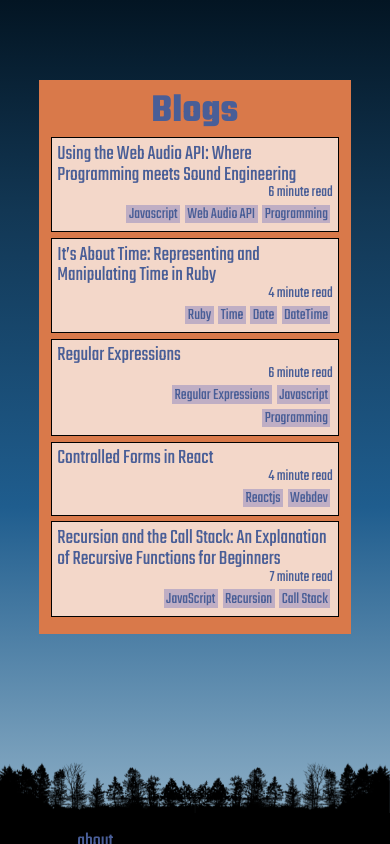
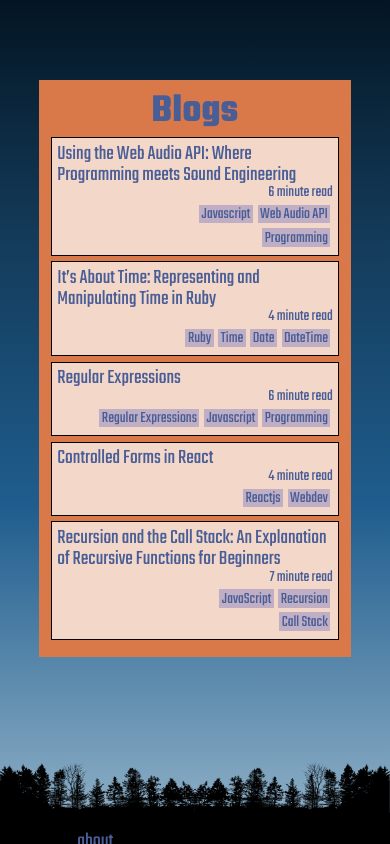
Before and after one commit to moshriguez/personal-portfolio, a React (Create React App) app in the folder personal-portfolio/: page /blogs in a window 390 px wide. Built offline with nearby package versions, Linux system fonts and the light colour scheme.

Commit message:
blogs are responsive; cropped tree photo

```diff
--- a/personal-portfolio/src/App.css
+++ b/personal-portfolio/src/App.css
@@ -213,7 +213,7 @@ a {
 
 .blog-card {
     display: grid;
-    grid-template-columns: auto;
+    grid-template-columns: auto 85%;
     grid-template-rows: auto;
     background: rgb(255 255 255 / 70%);
     border: 1px solid black;
@@ -330,7 +330,7 @@ a {
         grid-column: 1 / 3;
     }
     .blog-card {
-        grid-template-columns: 15% 85%;
+        grid-template-columns: auto;
     }
 }
 
--- a/personal-portfolio/src/App.js
+++ b/personal-portfolio/src/App.js
@@ -52,7 +52,7 @@ function App() {
         <Route exact path='/blogs' render={() => <Blogs />} />
         <Route exact path='/contact' render={() => <Contact />} />
       </Switch>
-      <img className="trees" src="trans-tree-sil-mirror-crop.png" alt="tree silouette bottom border"/>
+      <img className="trees" src="trans-tree-sil-mirror-crop-new.png" alt="tree silouette bottom border"/>
     </div>
   );
 }
```
Also changed, not shown: personal-portfolio/public/trans-tree-sil-mirror-crop-new.png (added).
